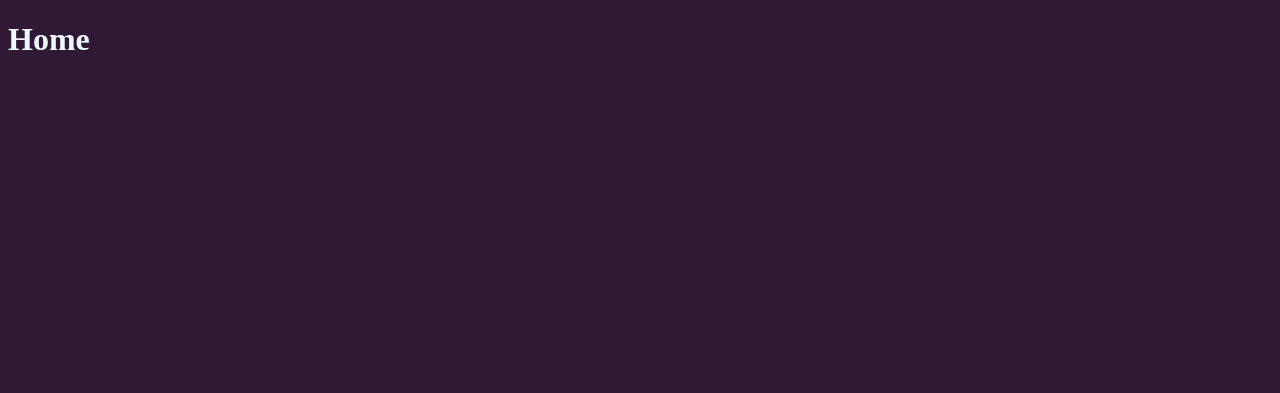
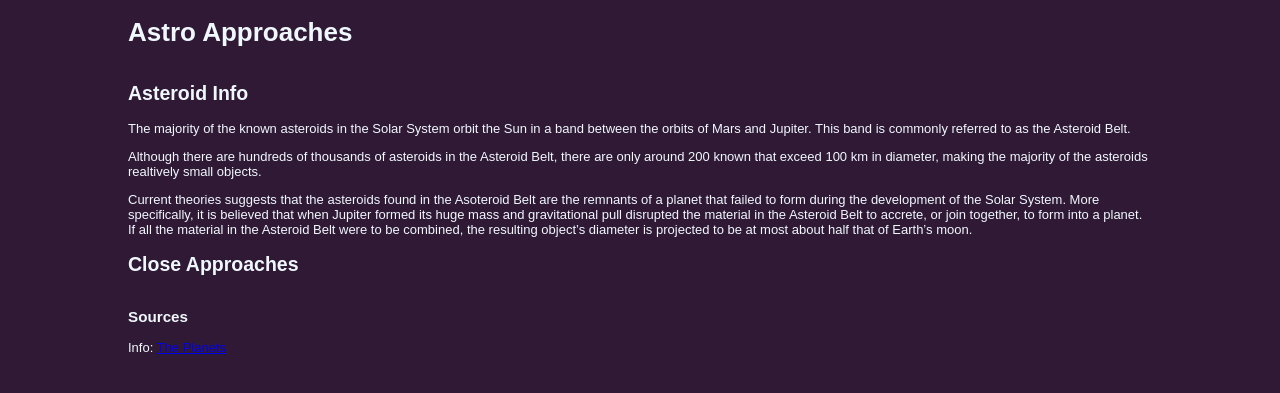
Before and after one commit to theCodeFox/astro-approaches, a Flask app: page / in a window 1280 px wide. Before the commit the part shown is almost empty. Shown: the top 393 px of the page. Run offline with Flask 2, Linux system fonts and the light colour scheme.

Commit message:
info and style added

```diff
--- a/main.py
+++ b/main.py
@@ -12,9 +12,9 @@ def index():
     return render_template('main.html')
 
 # quick variable example
-@app.route('/profile/<user>')
-def profile(user):
-    return render_template('profile.html', user=user)
+# @app.route('/profile/<user>')
+# def profile(user):
+#     return render_template('profile.html', user=user)
 
 # check so can only be run directly
 if __name__ == "__main__":
--- /dev/null
+++ b/static/css/style.css
@@ -0,0 +1,27 @@
+body {
+  background-color: #301934;
+  font-family: Arial, Helvetica, sans-serif;
+  font-size: small;
+  color: #f0f8ff;
+}
+
+.main-grid {
+    display: grid;
+    justify-content: center;
+    margin: 0;
+    padding: 0;
+    grid-template-columns: 10% 80% 10%;
+    grid-template-areas:
+    'left header right'
+    'left main right'
+    'left footer right';
+}
+.header-item {
+  grid-area: header;
+}
+.main-item {
+  grid-area: main;
+}
+.footer-item {
+  grid-area: footer;
+}
--- a/static/style.css
+++ /dev/null
@@ -1,4 +0,0 @@
-body {
-  background-color: #301934;
-  color: #f0f8ff;
-}
--- a/templates/main.html
+++ b/templates/main.html
@@ -1,8 +1,47 @@
 <!DOCTYPE html>
-<link rel="stylesheet" type="text/css" href="{{ url_for('static', filename='style.css') }}">
-<body>
 
-    <h1>Home</h1>
+<head>
+    <title>Astro Approaches</title>
+    <link rel="stylesheet" type="text/css" href="{{ url_for('static', filename='css/style.css') }}">
+</head>
+
+<body class="main-grid">
+
+    <div class="left-item" ></div>
+
+    <header class="header-item">
+        <h1>Astro Approaches</h1>
+    </header>
+
+    <div class="main-item">
+    <div>
+        <h2>Asteroid Info</h2>
+        <p>
+            The majority of the known asteroids in the Solar System orbit the Sun in a band between the orbits of Mars and Jupiter. This band is commonly referred to as the Asteroid Belt.
+        </p>
+        <p>
+            Although there are hundreds of thousands of asteroids in the Asteroid Belt, there are only around 200 known that exceed 100 km in diameter, making the majority of the asteroids realtively small objects.
+        </p>
+        <p>
+            Current theories suggests that the asteroids found in the Asoteroid Belt are the remnants of a planet that failed to form during the development of the Solar System. More specifically, it is believed that when Jupiter formed its huge mass and gravitational pull disrupted the material in the Asteroid Belt to accrete, or join together, to form into a planet. If all the material in the Asteroid Belt were to be combined, the resulting object’s diameter is projected to be at most about half that of Earth’s moon.
+        </p>
+    </div>
+
+    <div>
+        <h2>Close Approaches</h2>
+
+    </div>
+    </div>
+
+    <footer class="footer-item">
+        <h3>Sources</h3>
+        <p>
+            Info: <a href="https://theplanets.org/asteroids/" alt="the planets dot org">The Planets</a>
+            <br>
+        </p>
+    </footer>
+
+    <div class="right-item" ></div>
 
 </body>
 </html>
```
